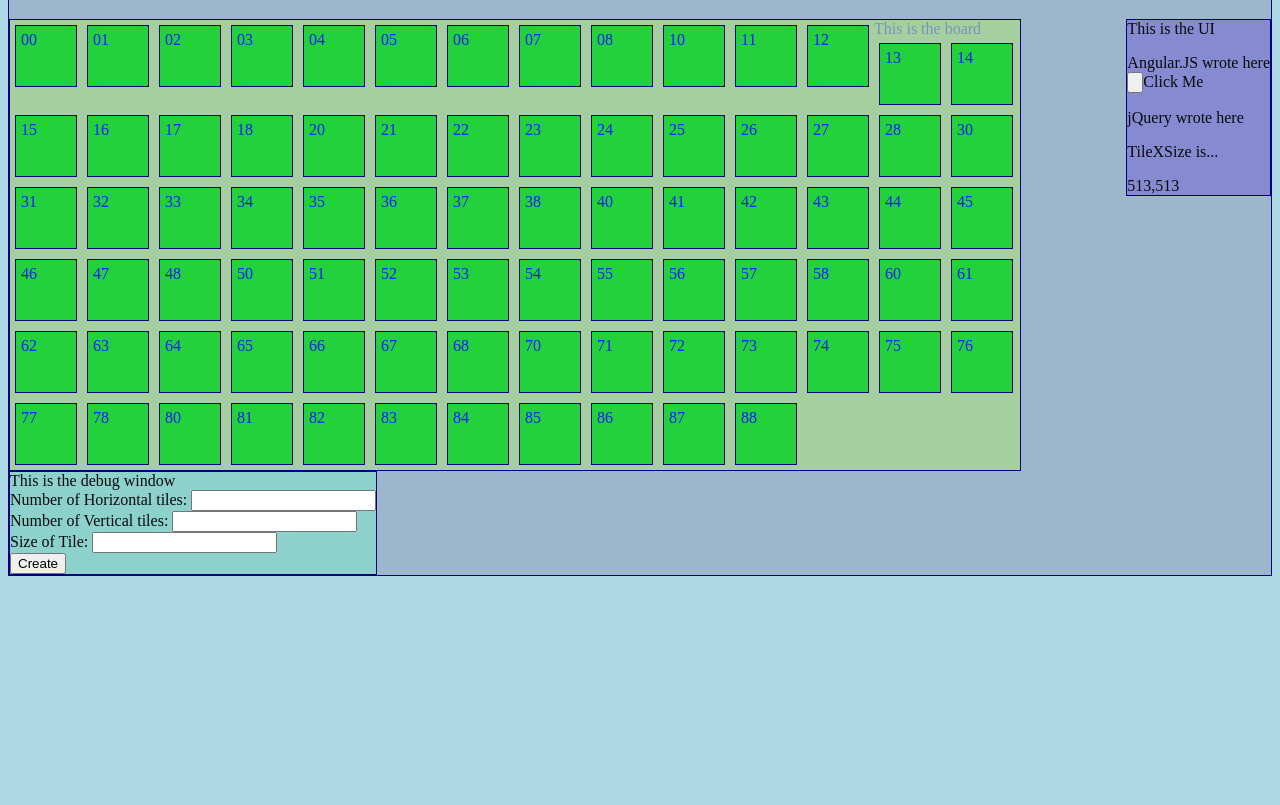
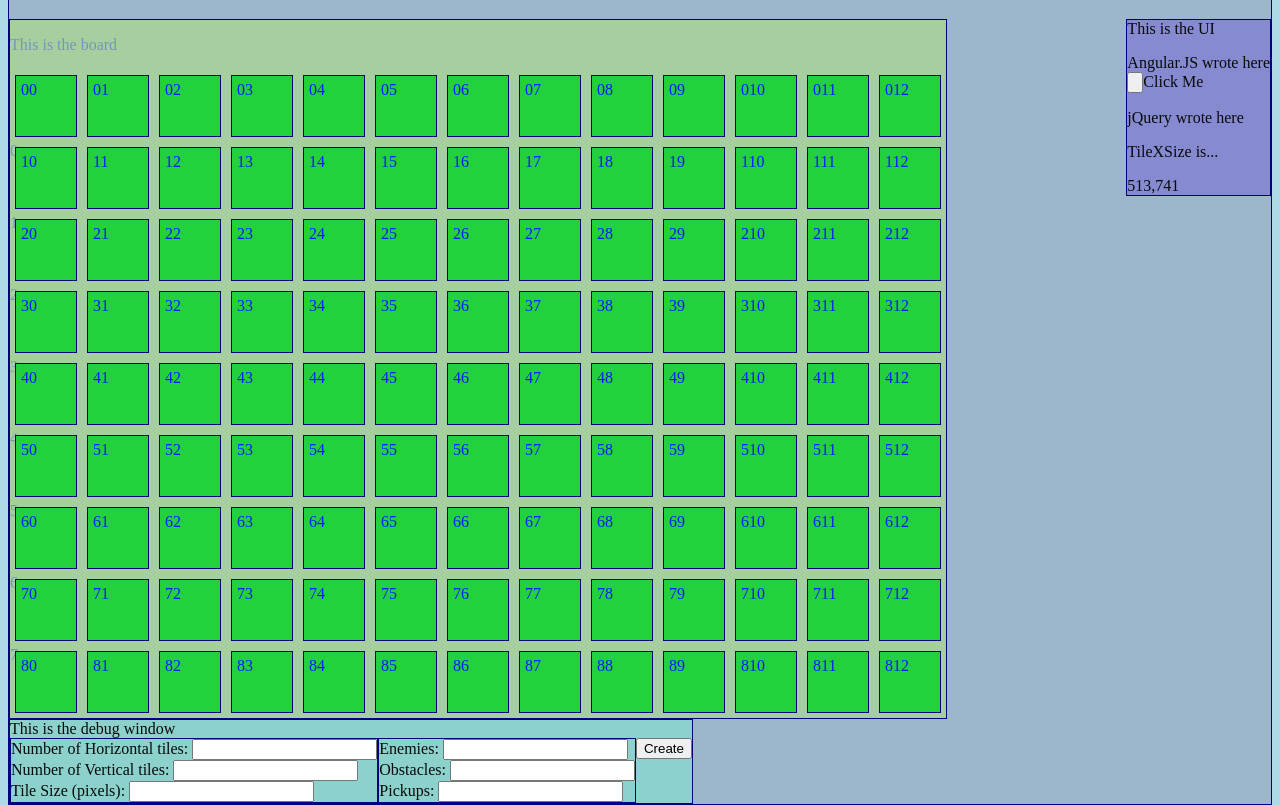
Before and after one commit to aoikonomou/AOZWeb, a plain HTML site: page index.html in a window 1280 px wide. Shown: the part 88-893 px from the top of the page. Before the commit the page ends 800 px from the top, so only its background shows below. Drawn offline with nearby package versions, Linux system fonts and the light colour scheme.

Commit message:
Cleared the floats and tiles seem to behave more as envisaged. Code needs serious cleaning now.

```diff
--- a/index.html
+++ b/index.html
@@ -51,7 +51,7 @@
     </div>
 
     <div id="board">
-        This is the board
+        <p>This is the board</p>
         <script>
             drawArray();
         </script>
@@ -60,16 +60,33 @@
     <div id="debugWindow"> This is the debug window
 
     <form>
-
+<div id="boardSize">
         Number of Horizontal tiles:
         <input type="NUMBER"></input>
         <br>
         Number of Vertical tiles:
         <input type="NUMBER"></input>
         <br>
-        Size of Tile:
+        Tile Size (pixels):
         <input type="NUMBER"></input>
         <br>
+</div>
+
+        <div id="levelCreation">
+
+            Enemies:
+            <input type="NUMBER"></input>
+            <br>
+            Obstacles:
+            <input type="NUMBER"></input>
+            <br>
+            Pickups:
+            <input type="NUMBER"></input>
+            <br>
+
+
+        </div>
+
         <button>Create</button>
 
 
--- a/main.js
+++ b/main.js
@@ -23,7 +23,7 @@ function drawArray() {
     // Get the tile size variables from the css file. Pass everything necessary to the calculateBoardSizeFunction
 
     numberOfTilesAcross = 9;
-    numberOfTilesAlong = 9;
+    numberOfTilesAlong = 13;
     xTilesTopOffset = 10; // From left side of div
     yTilesTopOffset = 10; // From top corner of div
     xTileOffset = 65; // X distance to put the next div (not really size)
@@ -46,6 +46,13 @@ function drawArray() {
             console.log(i, j);
 
         }
+
+        // The code below adds an invisible div anc clears its "floats" everytime a row has been drawn. Otherwise all rows would be next to each other as opposed to on-top of each other.
+        $("#board").append("<div id='" + i  + "'class='floatClear'>" + i + "</div>");
+        $("#" + i).css({
+            clear: 'left'
+        });
+
     }
 
     tileXSize = $(".tile").css("width");  //Can't find css element before it is used in the document. That's why it needs to be here as opposed to above.
--- a/stylesheet.css
+++ b/stylesheet.css
@@ -53,7 +53,7 @@ h1 {
     background-color: #A5CF9F;
     color: #7795bc;
 
-    width: 80%;
+    /*width: 80%;*/
     /*height: 600px;*/
     /*padding: 5px;*/
     /*margin: 5px;*/
@@ -120,3 +120,45 @@ h1 {
     border: 1px solid navy;
 
 }
+
+#boardSize {
+
+    position: relative;
+    /*top: 0px;*/
+    /*right: -200px;*/
+    float: left;
+
+    background-color: #8cd1cb;
+    color: #080a0c;
+
+    /*width: 200px;*/
+    /*height: 600px;*/
+    /*padding: 5px;*/
+    /*margin: 5px;*/
+    border: 1px solid navy;
+
+}
+
+#levelCreation {
+    position: relative;
+    /*top: 0px;*/
+    /*right: -200px;*/
+    float: left;
+
+    background-color: #8cd1cb;
+    color: #080a0c;
+
+    /*width: 200px;*/
+    /*height: 600px;*/
+    /*padding: 5px;*/
+    /*margin: 5px;*/
+    border: 1px solid navy;
+
+}
+
+.floatClear {
+
+    width: 0px;
+    height: 0px;
+
+}
```
